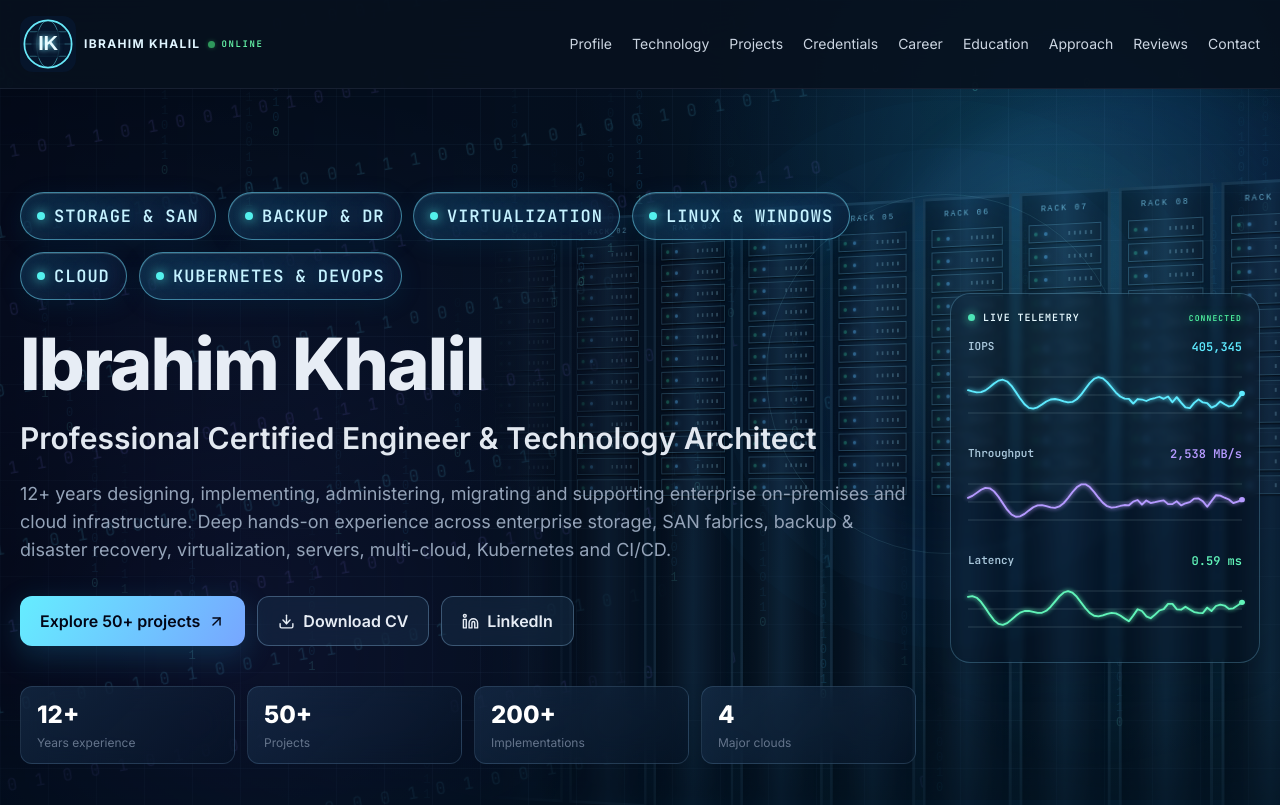
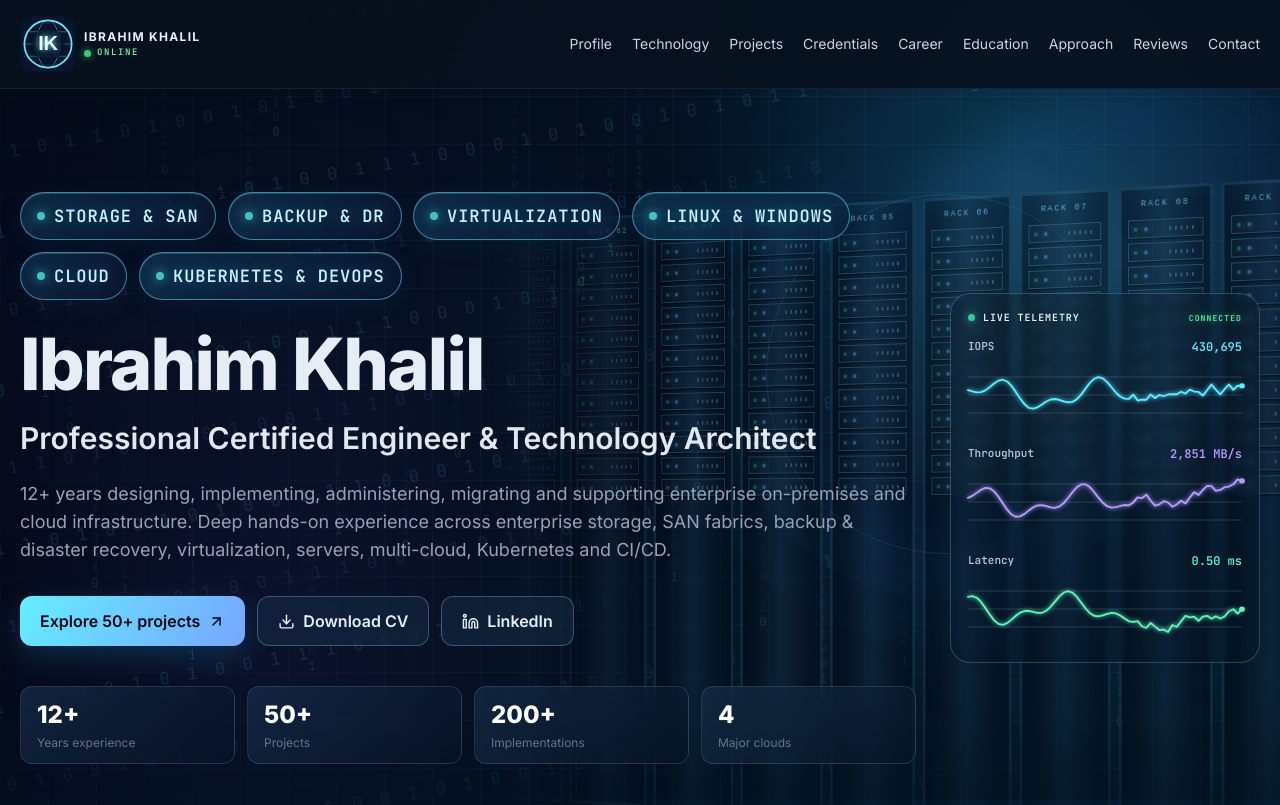
Before and after one commit to ibrahim88ku/ibrahim88ku.github.io, a Next.js app: page / in a window 1280 px wide. Shown: the top 805 px of the page. Built offline with nearby package versions, Linux system fonts and the light colour scheme.

Commit message:
Deploy V11.1 with refined IK binary animation and header

```diff
--- a/app/IKLogo.tsx
+++ b/app/IKLogo.tsx
@@ -19,7 +19,7 @@ export default function IKLogo(){
   const points:{x:number;y:number}[]=[];
   if(mc){mc.font="800 92px Arial,sans-serif";mc.textAlign="center";mc.textBaseline="alphabetic";mc.fillStyle="#fff";mc.fillText("IK",128,156);
    const data=mc.getImageData(0,0,256,256).data;
-   for(let y=75;y<168;y+=4)for(let x=67;x<191;x+=4)if(data[(y*256+x)*4+3]>100)points.push({x:x/256,y:y/256});
+   for(let y=75;y<168;y+=3)for(let x=67;x<191;x+=3)if(data[(y*256+x)*4+3]>100)points.push({x:x/256,y:y/256});
   }
   function size(){const d=Math.min(devicePixelRatio||1,2);const w=host!.clientWidth,h=host!.clientHeight;canvas!.width=Math.round(w*d);canvas!.height=Math.round(h*d);ctx!.setTransform(d,0,0,d,0,0)}
   size();const observer=new ResizeObserver(size);observer.observe(host);
@@ -28,21 +28,21 @@ export default function IKLogo(){
    ctx!.clearRect(0,0,w,h);
    for(const p of dots){
     if(phase==="gather"){
-     p.x+=(p.tx-p.x)*.065;p.y+=(p.ty-p.y)*.065;
-     p.alpha=Math.min(1,p.alpha+.018);
+     p.x+=(p.tx-p.x)*.047;p.y+=(p.ty-p.y)*.047;
+     p.alpha=Math.min(1,p.alpha+.014);
     }else{
      p.x+=p.vx;p.y+=p.vy;p.vx*=.989;p.vy*=.989;
-     p.alpha=Math.max(0,1-elapsed/850);
+     p.alpha=Math.max(0,1-elapsed/1150);
     }
-    ctx!.font="bold 8px 'JetBrains Mono',monospace";
-    ctx!.fillStyle=`rgba(115,239,255,${p.alpha})`;
-    ctx!.shadowColor="#57e9ff";ctx!.shadowBlur=7;
+    ctx!.font="700 6px 'JetBrains Mono',monospace";
+    ctx!.fillStyle=`rgba(48,201,233,${p.alpha*.92})`;
+    ctx!.shadowColor="#57e9ff";ctx!.shadowBlur=1.4;
     ctx!.fillText(p.char,p.x,p.y);
    }
    ctx!.shadowBlur=0;
-   if(phase==="gather"&&elapsed>950&&glyph)glyph.style.opacity=String(Math.min(1,(elapsed-950)/380));
-   if(phase==="gather"&&elapsed>=1400){phase="idle";ctx!.clearRect(0,0,w,h);if(glyph)glyph.style.opacity="1";return}
-   if(phase==="burst"&&elapsed>=850){phase="idle";ctx!.clearRect(0,0,w,h);if(glyph)glyph.style.opacity="1";window.location.hash="home";document.getElementById("home")?.scrollIntoView({behavior:reduce?"auto":"smooth"});return}
+   if(phase==="gather"&&elapsed>1250&&glyph)glyph.style.opacity=String(Math.min(1,(elapsed-1250)/420));
+   if(phase==="gather"&&elapsed>=1750){phase="idle";ctx!.clearRect(0,0,w,h);if(glyph)glyph.style.opacity="1";return}
+   if(phase==="burst"&&elapsed>=1150){phase="idle";ctx!.clearRect(0,0,w,h);if(glyph)glyph.style.opacity="1";window.location.hash="home";document.getElementById("home")?.scrollIntoView({behavior:reduce?"auto":"smooth"});return}
    raf=requestAnimationFrame(frame);
   }
   const gather=()=>{
@@ -56,7 +56,7 @@ export default function IKLogo(){
    if(reduce){window.location.hash="home";document.getElementById("home")?.scrollIntoView({behavior:"auto"});return}
    cancelAnimationFrame(raf);clearTimeout(timeout);
    const w=host.clientWidth,h=host.clientHeight;
-   dots=points.map(p=>{const x=p.x*w,y=p.y*h,a=Math.atan2(y-h/2,x-w/2)+(Math.random()-.5)*.85,velocity=1.5+Math.random()*3.7;
+   dots=points.map(p=>{const x=p.x*w,y=p.y*h,a=Math.atan2(y-h/2,x-w/2)+(Math.random()-.5)*.85,velocity=1.1+Math.random()*2.1;
     return {x,y,tx:x,ty:y,vx:Math.cos(a)*velocity,vy:Math.sin(a)*velocity,char:Math.random()>.5?"1":"0",alpha:1};});
    if(glyph)glyph.style.opacity="0";
    phase="burst";start=performance.now();raf=requestAnimationFrame(frame);
--- a/app/globals.css
+++ b/app/globals.css
@@ -113,3 +113,13 @@ main > header {position:fixed}
 .brand-online{text-decoration:none;cursor:pointer;transition:color .2s ease,text-shadow .2s ease}
 .brand-online:hover,.brand-online:focus-visible{color:#b5ffdc;text-shadow:0 0 12px rgba(77,255,139,.8)}
 .brand-online:focus-visible{outline:2px solid #66f7aa;outline-offset:4px;border-radius:3px}
+
+/* V11.1: slow, coordinated status indicators and compact header lockup */
+.brand-lockup{display:flex;flex-direction:column;align-items:flex-start;justify-content:center;gap:5px}
+.brand-name{text-decoration:none;line-height:1.15}
+.brand-online{line-height:1.1;width:max-content}
+.brand-online i{animation:status-breathe 1.8s ease-in-out infinite}
+.discipline-dot{animation:status-breathe 1.8s ease-in-out infinite}
+.live-dot{animation:status-breathe 1.8s ease-in-out infinite}
+@keyframes status-breathe{0%,100%{opacity:1;filter:brightness(1)}50%{opacity:.25;filter:brightness(.65)}}
+@media(prefers-reduced-motion:reduce){.brand-online i,.discipline-dot,.live-dot{animation:none}}
--- a/app/layout.tsx
+++ b/app/layout.tsx
@@ -3,7 +3,7 @@ import type { Metadata } from "next";
 
 const base = "https://ibrahim88ku.github.io";
 export const metadata: Metadata = {
- title: "Ibrahim Khalil | Storage, Backup, Virtualization, Cloud, Kubernetes, DevOps",
+ title: "Ibrahim Khalil | Storage, Backup, Virtualization, Linux, Windows, Cloud, Kubernetes, DevOps",
  description: "Hire Ibrahim Khalil, a Principal Infrastructure Engineer and Technology Architect with 12+ years delivering enterprise storage, SAN, Commvault/Veeam backup, disaster recovery, VMware, Hyper-V, AWS, Azure, GCP, Kubernetes and DevOps solutions internationally.",
  metadataBase: new URL(base),
  alternates: {canonical: "/"},
--- a/app/page.tsx
+++ b/app/page.tsx
@@ -140,7 +140,7 @@ export default function Home() {
   return <main><BinaryParticles/>
     <header className="fixed top-0 z-50 w-full border-b border-slate-800/70 bg-[#07111f]/90 backdrop-blur-xl">
       <div className="mx-auto flex max-w-7xl items-center justify-between px-5 py-4">
-        <div className="flex items-center gap-2 font-bold tracking-tight"><IKLogo/><a href="#home" className="brand-lockup" aria-label="Back to home"><span className="brand-name">IBRAHIM KHALIL</span></a><a href="#contact" className="brand-online" aria-label="Go to contact section"><i/>ONLINE</a></div>
+        <div className="flex items-center gap-2 font-bold tracking-tight"><IKLogo/><div className="brand-lockup"><a href="#home" className="brand-name" aria-label="Back to home">IBRAHIM KHALIL</a><a href="#contact" className="brand-online" aria-label="Go to contact section"><i/>ONLINE</a></div></div>
         <nav className="hidden gap-5 text-sm text-slate-300 lg:flex">
           {navLinks.map(([n,id]) => <a key={id} href={`#${id}`} className="hover:text-white">{n}</a>)}
         </nav>
```
